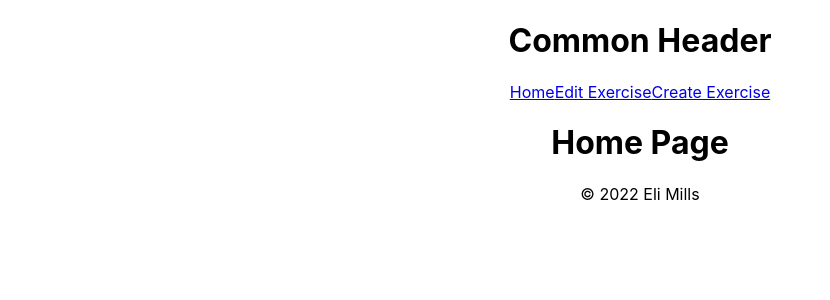
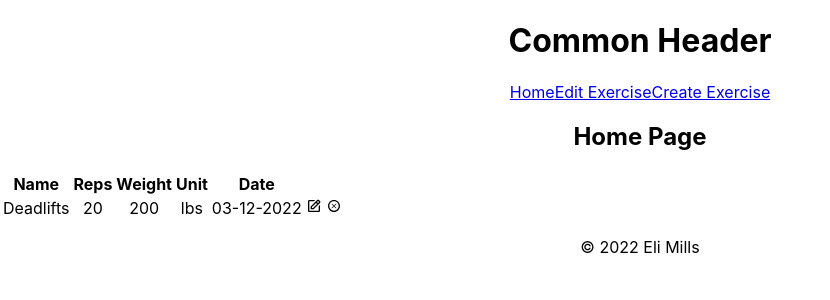
Before and after one commit to eli-mills/cs290-portfolio, a React (Create React App) app in the folder react/: page / in a window 1280 px wide. Shown: the top 300 px of the page, without its empty margins (0-830 px from the left). Built offline with nearby package versions, Linux system fonts and the light colour scheme.

Commit message:
Set up home page table with edit and delete buttons.

```diff
--- a/react/package.json
+++ b/react/package.json
@@ -9,6 +9,7 @@
     "@testing-library/user-event": "^13.5.0",
     "react": "^17.0.2",
     "react-dom": "^17.0.2",
+    "react-icons": "^4.3.1",
     "react-router-dom": "^5.3.0",
     "react-scripts": "5.0.0",
     "web-vitals": "^2.1.4"
--- /dev/null
+++ b/react/src/components/DeleteIcon.js
@@ -0,0 +1,13 @@
+import React from 'react';
+import { TiDeleteOutline } from 'react-icons/ti';
+
+
+function DeleteIcon ({id}) {
+    const whenClicked = () => {console.log(`Deleting ${id}`)};
+
+    return (
+        <TiDeleteOutline onClick={whenClicked} />
+    );
+}
+
+export default DeleteIcon;
--- /dev/null
+++ b/react/src/components/EditIcon.js
@@ -0,0 +1,11 @@
+import React from 'react';
+import { BiEdit } from 'react-icons/bi';
+
+function EditIcon ({id}) {
+    const whenClicked = () => {console.log(`Editing ${id}`)}
+    return (
+        <BiEdit onClick={whenClicked} />
+    );
+}
+
+export default EditIcon;
--- a/react/src/components/ExerciseRow.js
+++ b/react/src/components/ExerciseRow.js
@@ -0,0 +1,21 @@
+import React from 'react';
+
+import EditIcon from './EditIcon';
+import DeleteIcon from './DeleteIcon';
+
+function ExerciseRow ( {entry: {_id, name, reps, weight, unit, date}} ) {
+    console.log(_id, name, reps, weight, unit, date)
+    return (
+        <tr>
+            <td>{name}</td>
+            <td>{reps}</td>
+            <td>{weight}</td>
+            <td>{unit}</td>
+            <td>{date}</td>
+            <td className='tbl-icon'> <EditIcon id={_id}/> </td>
+            <td className='tbl-icon'> <DeleteIcon id={_id}/> </td>
+        </tr>
+    );
+}
+
+export default ExerciseRow;
--- a/react/src/components/ExerciseTable.js
+++ b/react/src/components/ExerciseTable.js
@@ -0,0 +1,34 @@
+import React from 'react';
+import ExerciseRow from './ExerciseRow';
+
+function ExerciseTable () {
+    const entries = [
+        {
+            _id: "id01",
+            name: "Deadlifts",
+            reps: "20",
+            weight: "200",
+            unit: "lbs",
+            date: "03-12-2022"
+        }
+    ];          // List of JSON objects containing all exercise entries
+
+    return (
+        <table>
+            <thead>
+                <tr>
+                    <th>Name</th>
+                    <th>Reps</th>
+                    <th>Weight</th>
+                    <th>Unit</th>
+                    <th>Date</th>
+                </tr>
+            </thead>
+            <tbody>
+                {entries.map( (entry, index) => <ExerciseRow entry={entry} key = {index} /> ) }
+            </tbody>
+        </table>
+    );
+}
+
+export default ExerciseTable;
--- a/react/src/pages/HomePage.js
+++ b/react/src/pages/HomePage.js
@@ -1,8 +1,13 @@
 import React from 'react';
+
+import ExerciseTable from '../components/ExerciseTable';
 
 function HomePage () {
     return (
-        <h1>Home Page</h1>
+        <>
+            <h2>Home Page</h2>
+            <ExerciseTable />
+        </>
     );
 }
 
```
Also changed, not shown: react/src/components/CreateButton.js (deleted), react/src/components/CreateSubmit.js (added), react/src/components/EditButton.js (deleted), react/src/components/EditSubmit.js (added), 1 other file (tests, documents, lock files or other folders).
